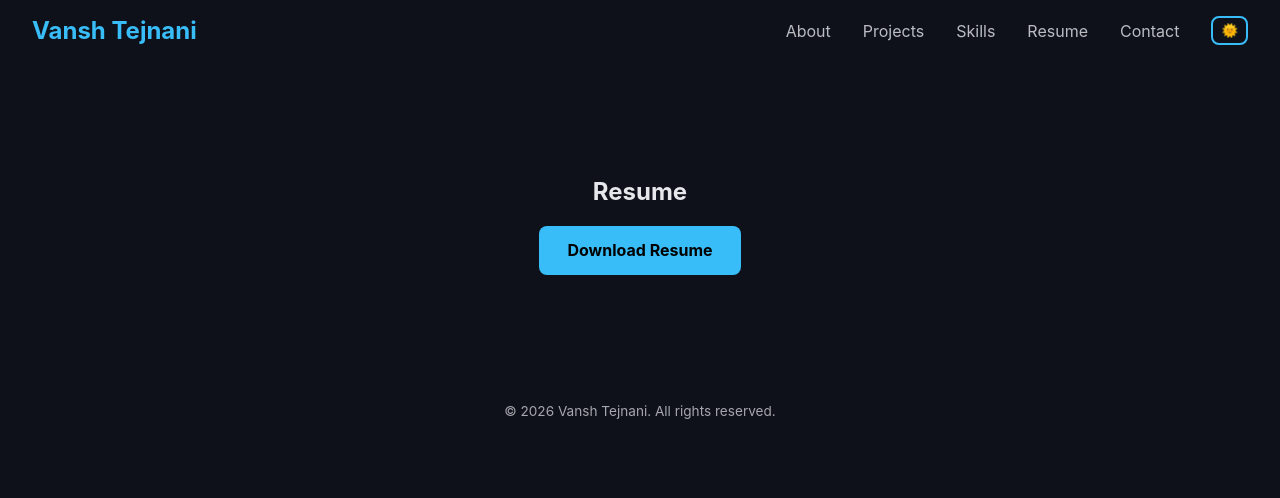
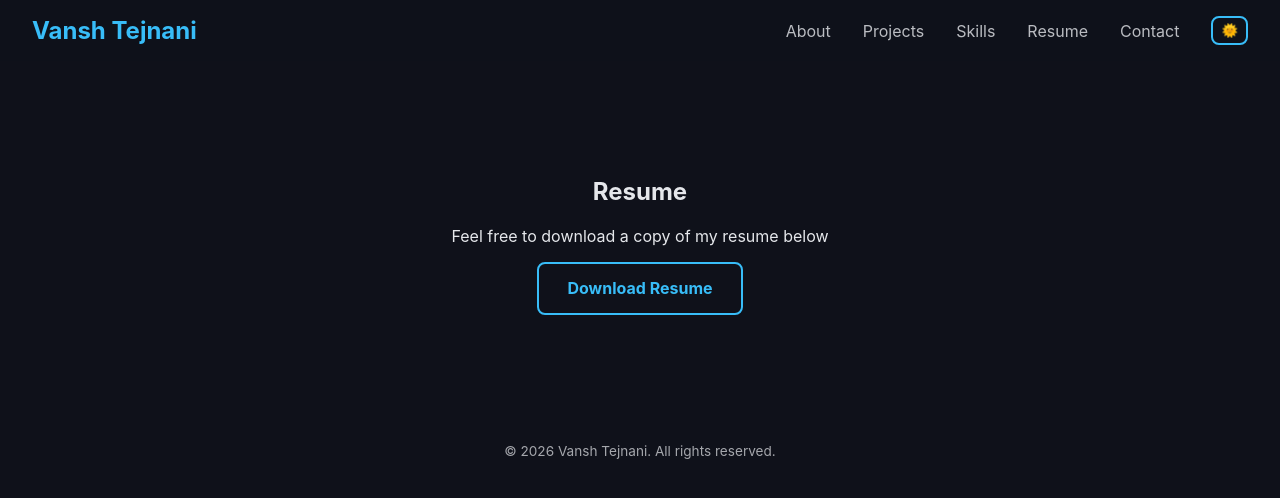
Before and after one commit to vansht04/portfolio, a Next.js app: page /resume in a window 1280 px wide. Shown: the top 498 px of the page. Built offline with nearby package versions, Linux system fonts and the light colour scheme.

Commit message:
homepage button fix and resume page bug fixes

```diff
--- a/app/resume/page.tsx
+++ b/app/resume/page.tsx
@@ -1,8 +1,16 @@
-export default function Resume() {
+export default function ResumePage() {
   return (
-    <section id="resume" className="section">
+    <section className="section">
       <h1>Resume</h1>
-      <a href="/resume.pdf" download className="btn-primary">Download Resume</a>
+      <p>Feel free to download a copy of my resume below</p>
+
+      <a
+        href="/resume.pdf"
+        download
+        className="btn-secondary"
+      >
+        Download Resume
+      </a>
     </section>
   );
 }
--- a/components/Navbar.tsx
+++ b/components/Navbar.tsx
@@ -1,16 +1,24 @@
 "use client";
+import Link from "next/link";
 import ThemeToggle from "./ThemeToggle";
 
 export default function Navbar() {
   return (
     <nav className="navbar">
-      <a href="/" className="logo">Vansh Tejnani</a>
+      {/* Logo */}
+      <Link href="/" className="logo">Vansh Tejnani</Link>
+
       <div className="nav-right">
-        <a href="/about" target="_blank" rel="noopener noreferrer" className="nav-link">About</a>
-        <a href="/projects" target="_blank" rel="noopener noreferrer" className="nav-link">Projects</a>
-        <a href="/skills" target="_blank" rel="noopener noreferrer" className="nav-link">Skills</a>
-        <a href="/resume" target="_blank" rel="noopener noreferrer" className="nav-link">Resume</a>
-        <a href="/contact" target="_blank" rel="noopener noreferrer" className="nav-link">Contact</a>
+        {/* All links open in the same tab except Resume button on homepage */}
+        <Link href="/about" className="nav-link">About</Link>
+        <Link href="/projects" className="nav-link">Projects</Link>
+        <Link href="/skills" className="nav-link">Skills</Link>
+
+        {/* Resume tab now opens the Resume page in the same tab */}
+        <Link href="/resume" className="nav-link">Resume</Link>
+
+        <Link href="/contact" className="nav-link">Contact</Link>
+
         <ThemeToggle />
       </div>
     </nav>
```
Also changed, not shown: app/page.tsx (+6 -8 lines).
